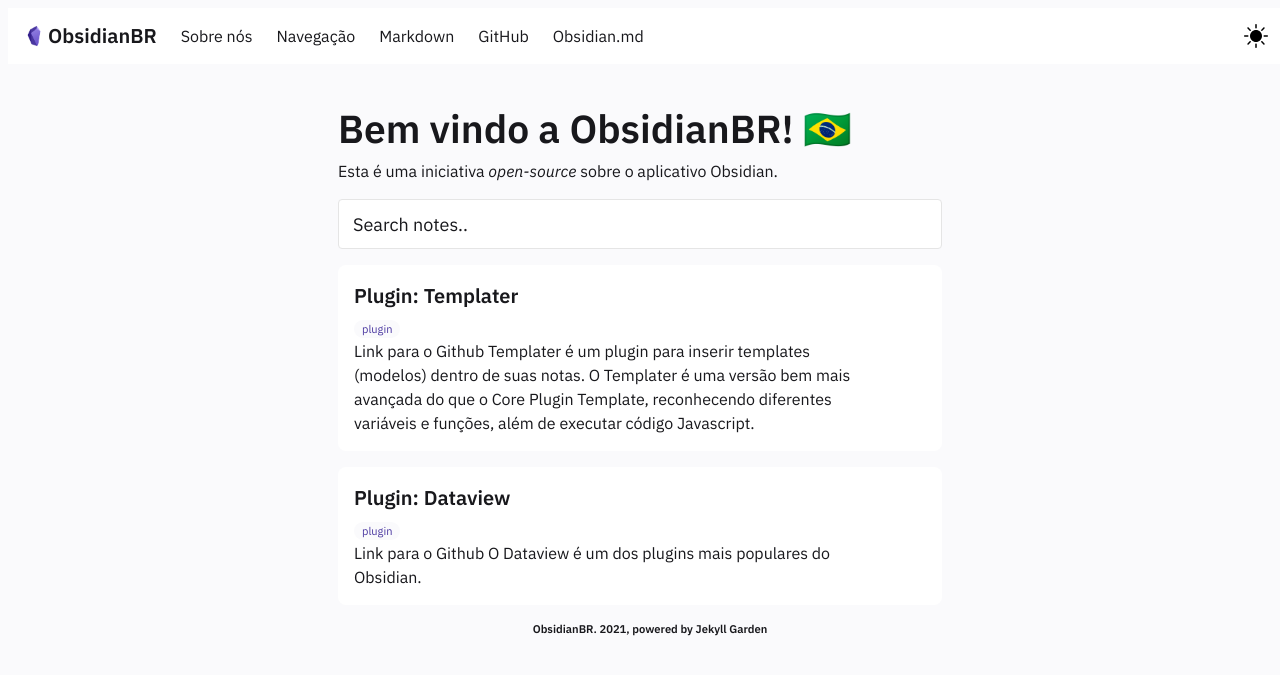
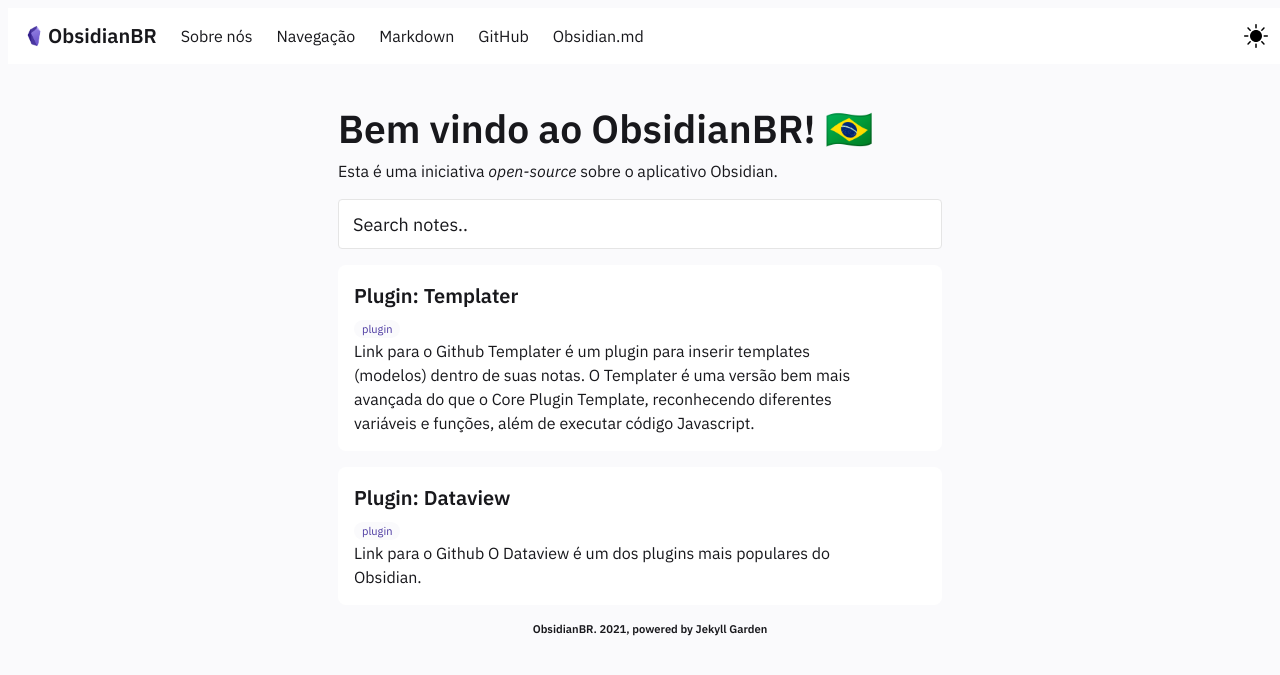
Before and after one commit to obsidianbr/obsidianbr.github.io, a Jekyll site: the page built from pages/index.md, in a window 1280 px wide. Shown: the top 675 px of the page. Built offline with Jekyll 4.4.1, drawn with Linux system fonts in a browser that asks for light colours.

```diff
--- a/_includes/FeedContent.html
+++ b/_includes/FeedContent.html
@@ -1,5 +1,5 @@
 <div class="block">
-    <h1>Bem vindo a ObsidianBR! 🇧🇷</h1>
+    <h1>Bem vindo ao ObsidianBR! 🇧🇷</h1>
 
     Esta é uma iniciativa <i>open-source</i> sobre o aplicativo <a href="https://obsidian.md">Obsidian</a>. </br>
 
```
